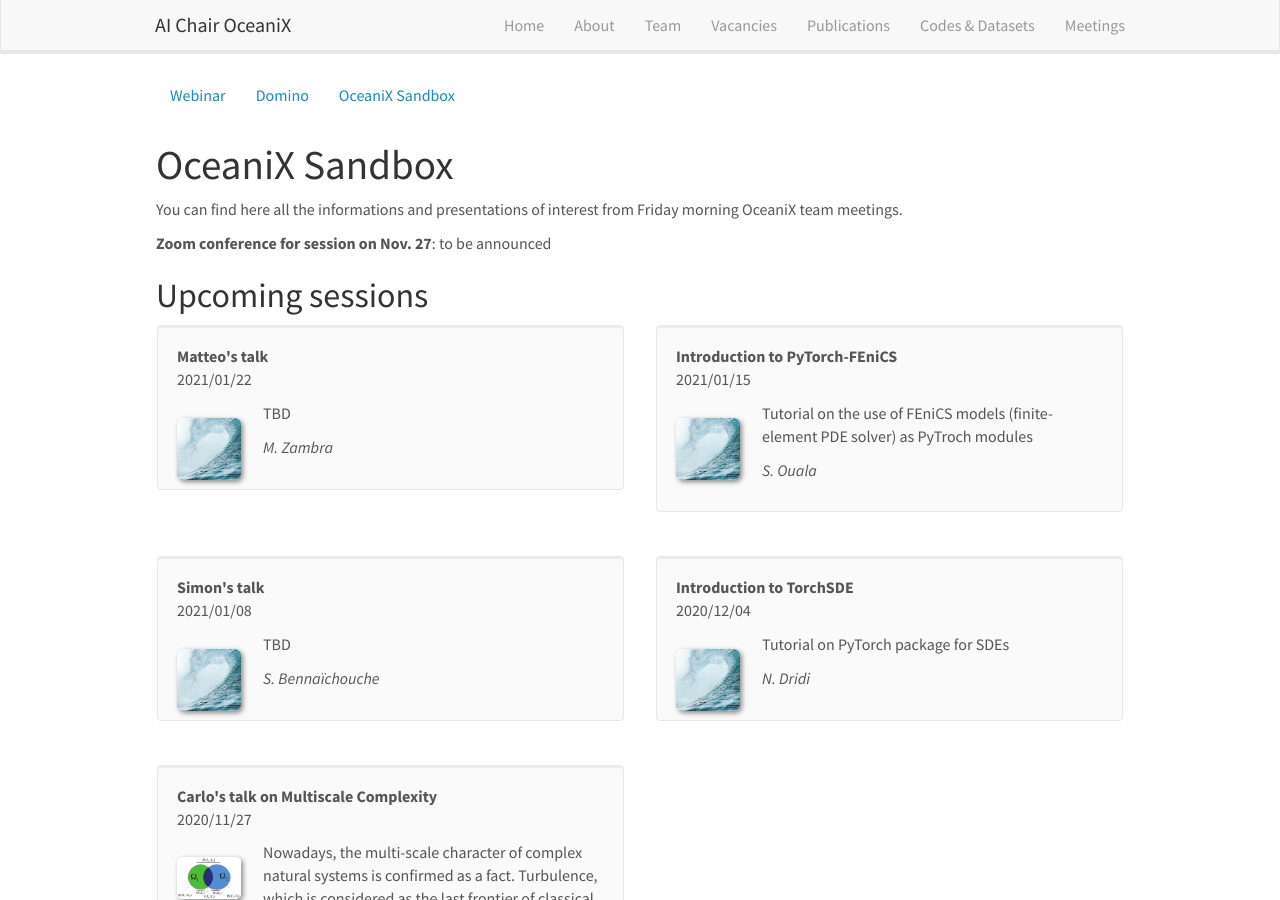
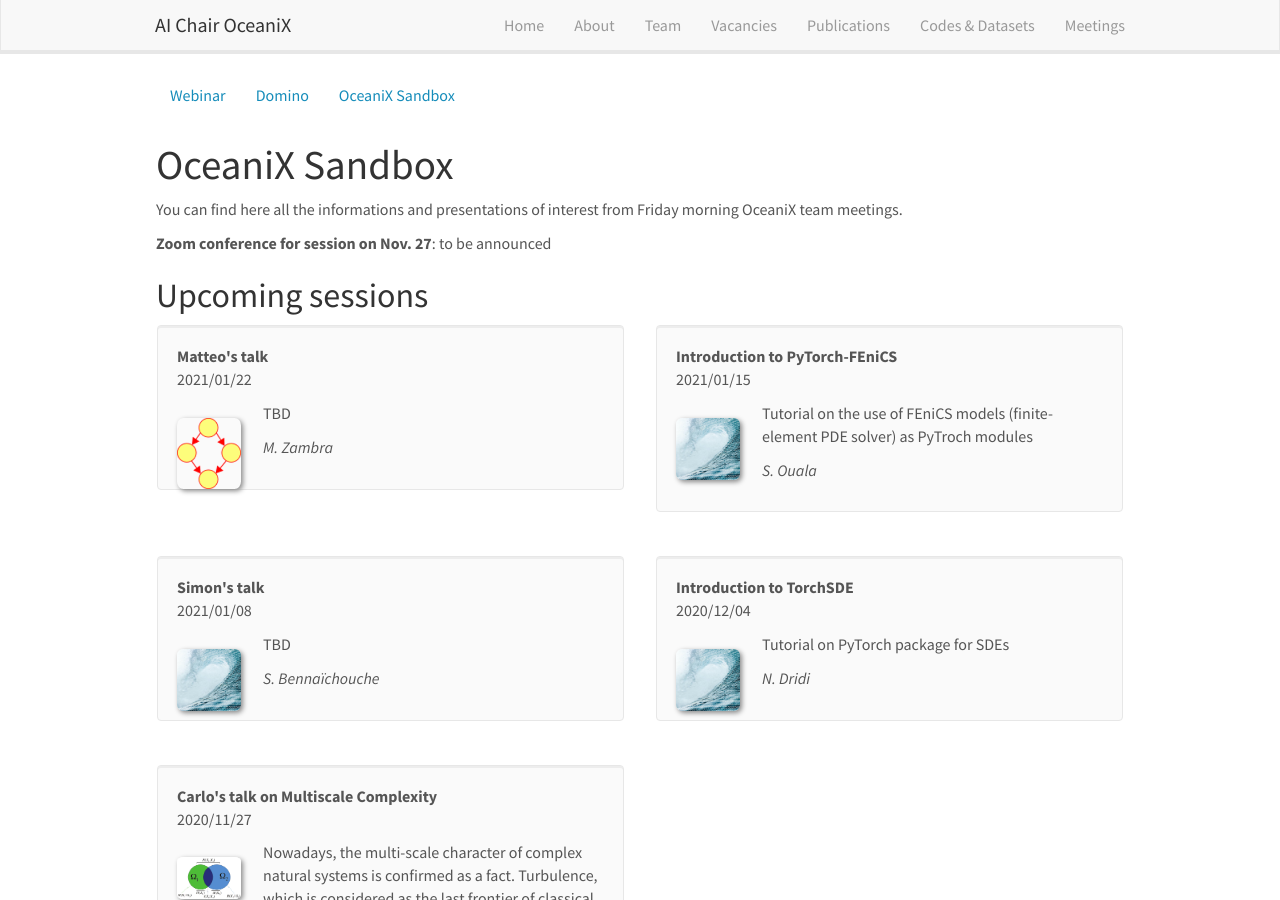
Before and after one commit to CIA-Oceanix/CIA-Oceanix.github.io, a Jekyll site: the page built from _pages/oceanix_sandbox.md, in a window 1280 px wide and 900 px high. Built offline with Jekyll 4.4.1, drawn with Linux system fonts in a browser that asks for light colours; nearby versions of some CDN libraries.

Commit message:
Update sandbox_list.yml

```diff
--- a/_data/sandbox_list.yml
+++ b/_data/sandbox_list.yml
@@ -1,5 +1,5 @@
 - title: "Matteo's talk"
-  image: default.jpg
+  image: matteo_sandbox.png
   description: TBD
   date: 2021/01/22
   authors: M. Zambra
```
